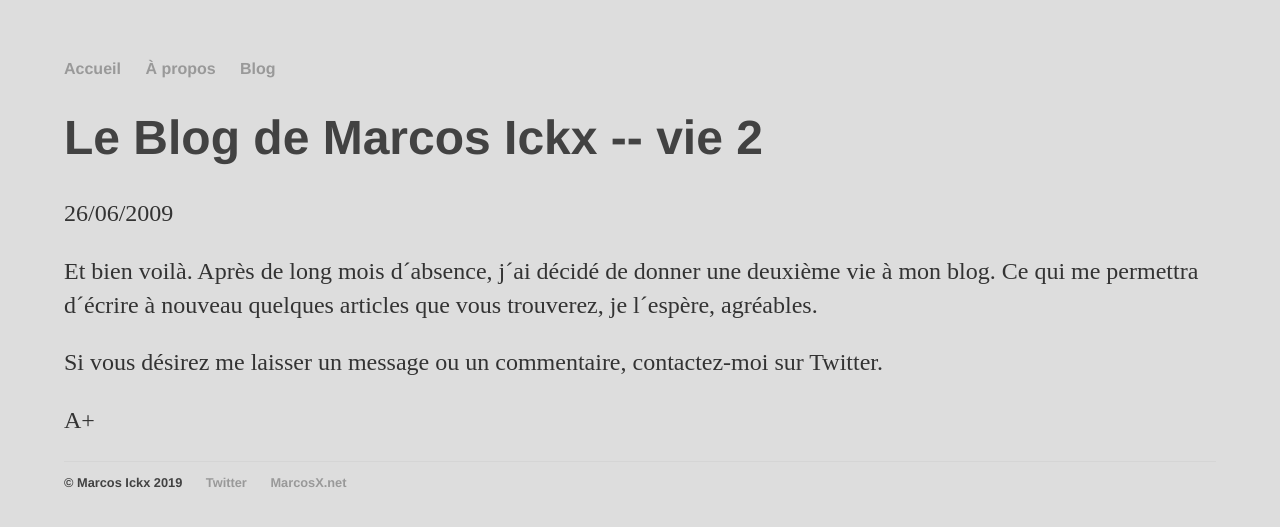
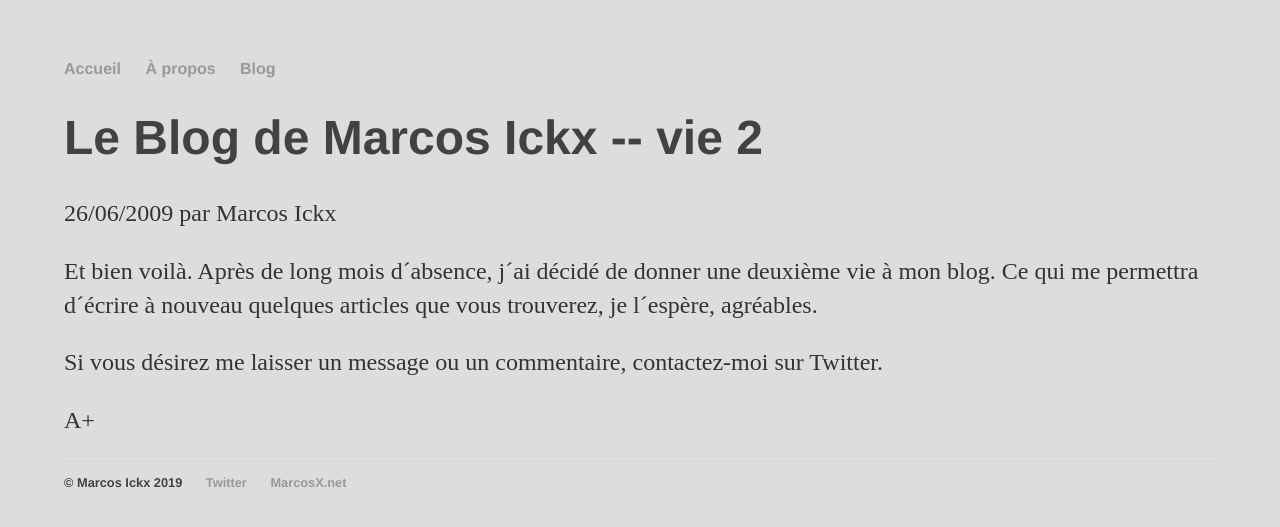
Before and after one commit to MarcosIckx/PreviewMarcosxNet, a Jekyll site: the page built from _posts/2019-06-26-le-blog-de-marcos-ickx-vie-2.md, in a window 1280 px wide. Shown: the top 527 px of the page. Built offline with Jekyll 4.4.1, drawn with Linux system fonts in a browser that asks for light colours.

Commit message:
Update post.html

```diff
--- a/_layouts/post.html
+++ b/_layouts/post.html
@@ -2,7 +2,7 @@
 layout: default
 ---
 <h1>{{ page.title }}</h1>
-<p class="meta">{{ page.date | date: "%d/%m/%Y" }}</p>
+<p class="meta">{{ page.date | date: "%d/%m/%Y" }} par {{ page.author}} </p>
 
 <div class="post">
   {{ content }}
```
